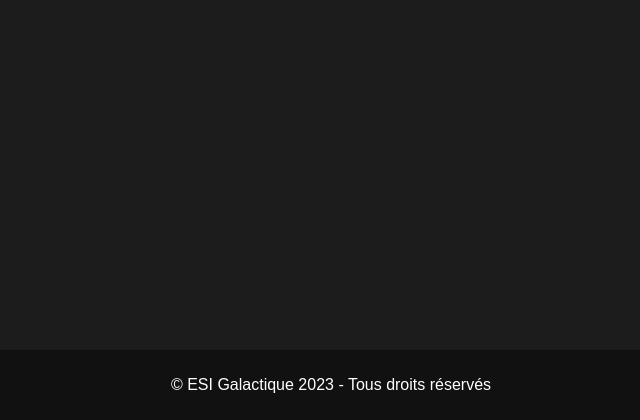
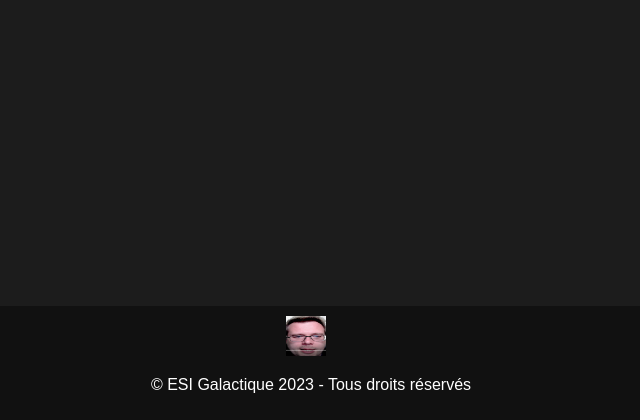
Before and after one commit to AubinSeptier/ESIREM_Galactique, a PHP site: page /createEmpire.php in a window 1280 px wide. Shown: the part 380-800 px from the top of the page, without its empty margins (319-959 px from the left). Run offline with PHP 8.4, Linux system fonts and the light colour scheme.

Commit message:
add easter egg

```diff
--- a/front/createEmpire.php
+++ b/front/createEmpire.php
@@ -27,7 +27,10 @@
         </form>
     </div>
     <footer class="footer">
-        <p>&copy; ESI Galactique 2023 - Tous droits réservés</p>
+        <a href="https://www.twitch.tv/lesmoulinsdudev">
+            <img src="./ressources/Image1.png" alt="Logo" />
+        </a>
+    <p>&copy; ESI Galactique 2023 - Tous droits réservés</p>
     </footer>
     <script src="./js/empire.js"></script>
 </body>
--- a/front/css/empire.css
+++ b/front/css/empire.css
@@ -72,3 +72,21 @@ button[type="submit"]:hover {
     text-align: center;
     color: #fff;
 }
+
+.footer {
+    position: fixed;
+    bottom: 0;
+    right: 0;
+    left: auto;
+    width: 100%;
+    background-color: #111;
+    padding: 10px;
+    text-align: center;
+    color: #fff;
+}
+
+.footer img {
+    width: 40px;
+    height: 40px;
+    margin-right: 10px;
+}
--- a/front/css/style.css
+++ b/front/css/style.css
@@ -79,6 +79,7 @@ footer {
     color:aqua;
 }
 
+
 .logout-button {
 	color: #fff;
 	background-color: #f00;
```
Also changed, not shown: front/ressources/Image1.png (added).
